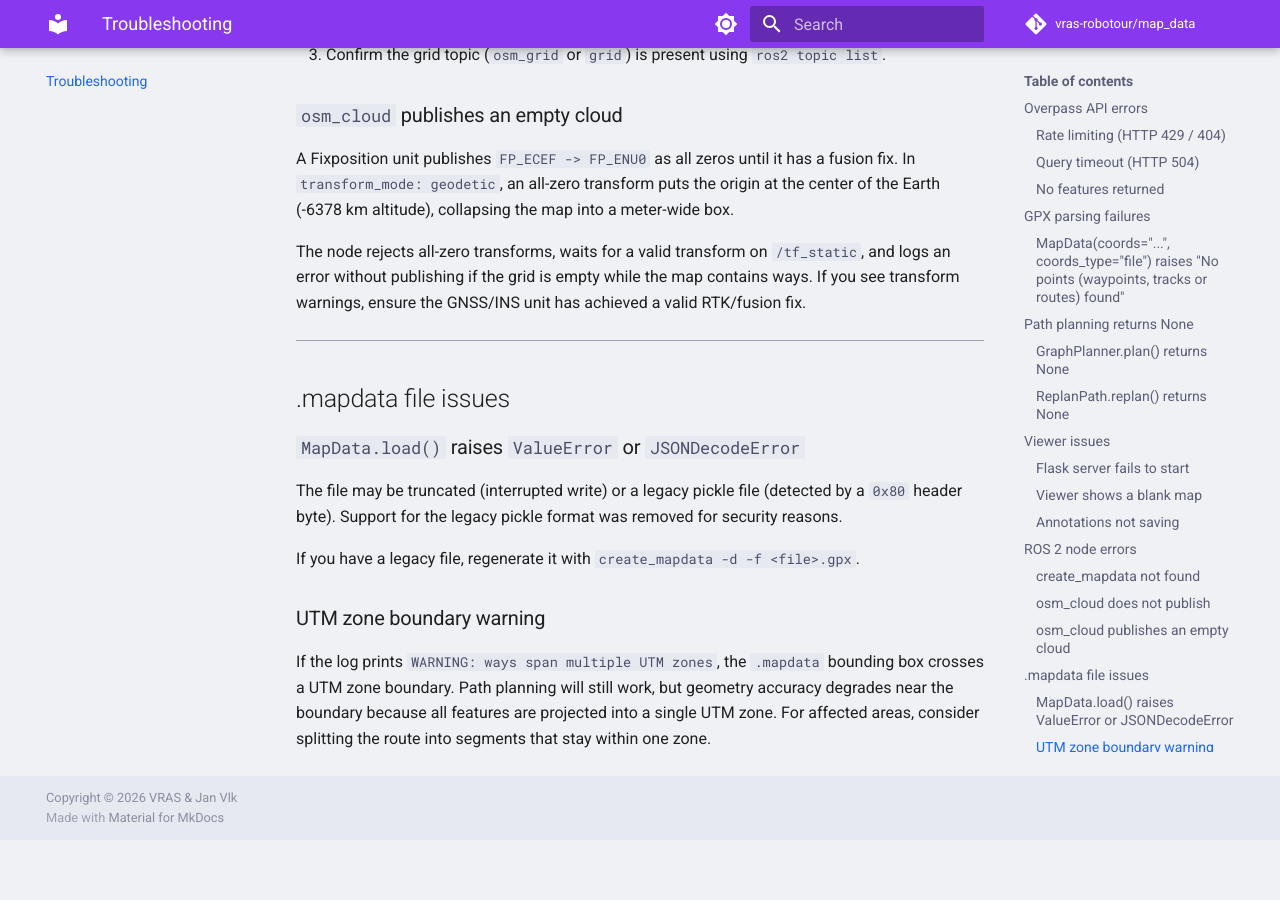
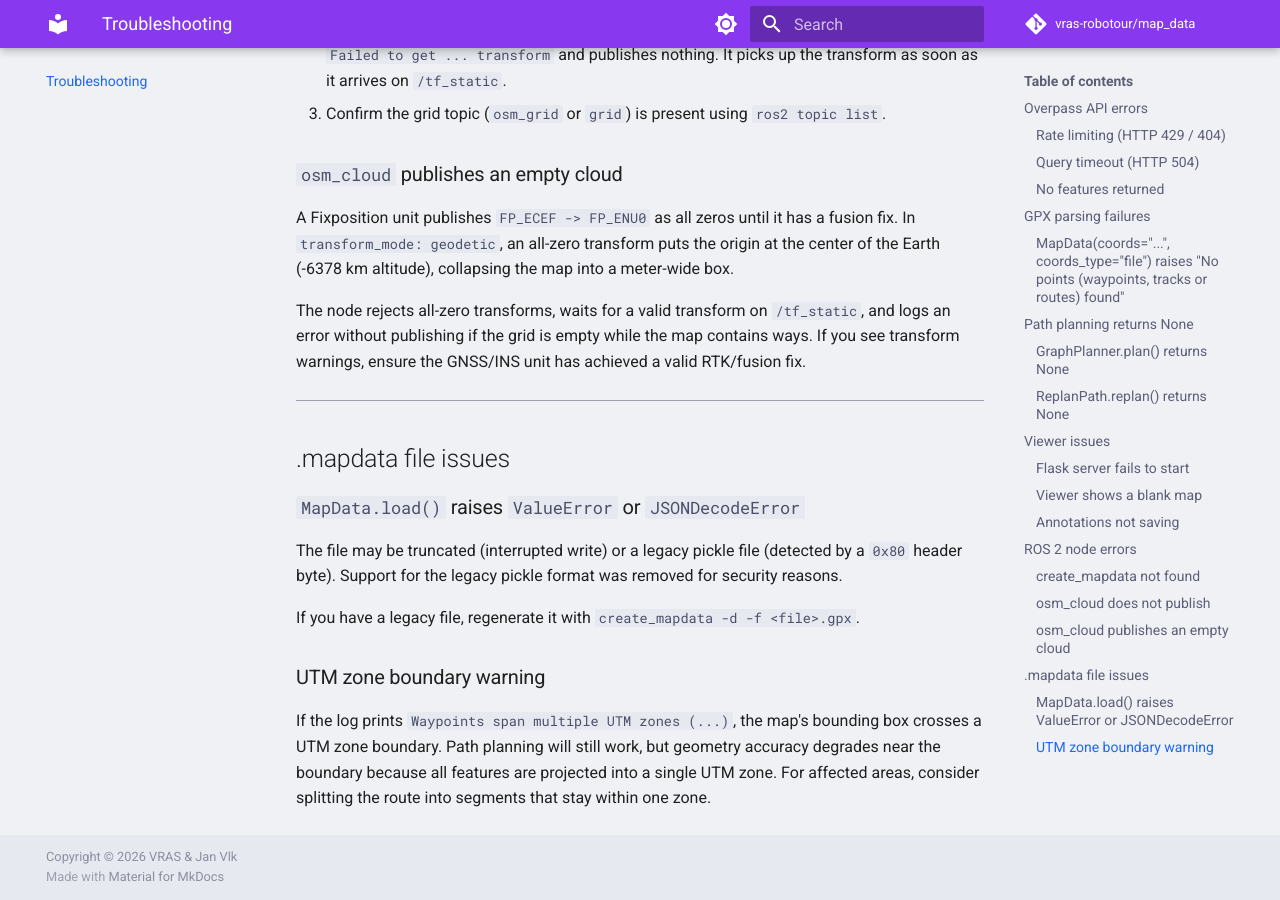
Before and after one commit to vras-robotour/map_data, an MkDocs documentation site: the page built from docs/troubleshooting.md, in a window 1280 px wide and 900 px high, scrolled down 2955 px. Built offline with MkDocs 1.6.1 and Material for MkDocs 9.7.7, drawn with Linux system fonts in a browser that asks for light colours; comment, search, counter and statistics services are not loaded; before the commit the page ends 3795 px from its top, so only the background shows below that; some of the changed lines change nothing that is shown; some of the changed text lies outside the part shown.

Commit message:
docs: troubleshooting: replan failure reasons, UTM warning text

```diff
--- a/docs/troubleshooting.md
+++ b/docs/troubleshooting.md
@@ -42,10 +42,11 @@
 
 ### `ReplanPath.replan()` returns `None`
 
-`ReplanPath.replan()` returns `None` when:
+`ReplanPath.replan()` returns `None` and sets `failure_reason`:
 
-- **No path exists:** No collision-free path exists between waypoints given the current obstacle inflation. Try reducing `inflate_obstacles` (for example from `0.25` to `0.1`), adjusting `cell_size`, or verifying in the viewer that barrier polygons do not completely block the route.
-- **Request was cancelled:** The planning request was cancelled via `cancel_replan_backend()` or an action goal cancellation.
+- **`start_blocked` / `goal_blocked`:** the start or goal lies inside an obstacle with no free cell within 2 m. Move the point or reduce `inflate_obstacles`.
+- **`no_path`:** No collision-free path exists between waypoints given the current obstacle inflation. Try reducing `inflate_obstacles` (for example from `0.25` to `0.1`), adjusting `cell_size`, or verifying in the viewer that barrier polygons do not completely block the route.
+- **`cancelled`:** The planning request was cancelled via `cancel_replan_backend()` or an action goal cancellation.
 
 ---
 
@@ -108,4 +109,4 @@
 
 ### UTM zone boundary warning
 
-If the log prints `WARNING: ways span multiple UTM zones`, the `.mapdata` bounding box crosses a UTM zone boundary. Path planning will still work, but geometry accuracy degrades near the boundary because all features are projected into a single UTM zone. For affected areas, consider splitting the route into segments that stay within one zone.
+If the log prints `Waypoints span multiple UTM zones (...)`, the map's bounding box crosses a UTM zone boundary. Path planning will still work, but geometry accuracy degrades near the boundary because all features are projected into a single UTM zone. For affected areas, consider splitting the route into segments that stay within one zone.
```
